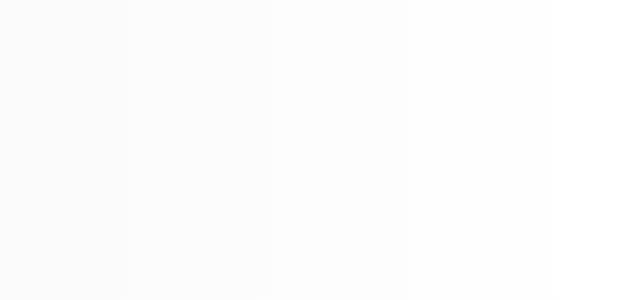
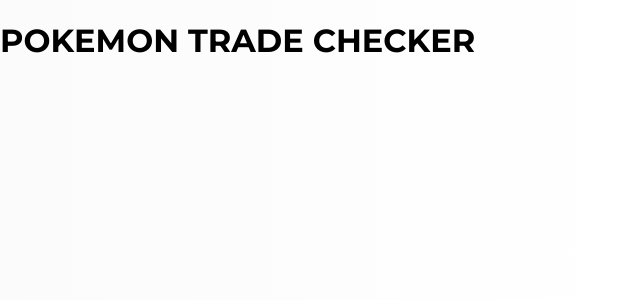
Before and after one commit to gustavoasb/poke-trader, a React (Create React App) app: page / in a window 1280 px wide. Shown: the top 300 px of the page, without its empty margins (0-640 px from the left). Built offline with nearby package versions, Linux system fonts and the light colour scheme.

Commit message:
feat: add fonts

```diff
--- a/src/App.js
+++ b/src/App.js
@@ -4,7 +4,7 @@
 function App() {
   return (
     <div>
-
+      <h1>POKEMON TRADE CHECKER</h1>
     </div>
   );
 }
--- a/src/index.css
+++ b/src/index.css
@@ -1,8 +1,8 @@
+@import url('https://fonts.googleapis.com/css2?family=Montserrat:ital,wght@0,100;0,200;0,300;0,400;0,500;0,600;0,700;0,800;0,900;1,100;1,200;1,300;1,400;1,500;1,600;1,700;1,800;1,900&display=swap');
+
 body {
   margin: 0;
-  font-family: -apple-system, BlinkMacSystemFont, 'Segoe UI', 'Roboto', 'Oxygen',
-    'Ubuntu', 'Cantarell', 'Fira Sans', 'Droid Sans', 'Helvetica Neue',
-    sans-serif;
+  font-family: 'Montserrat', sans-serif;
   -webkit-font-smoothing: antialiased;
   -moz-osx-font-smoothing: grayscale;
   height: 100vh;
```
